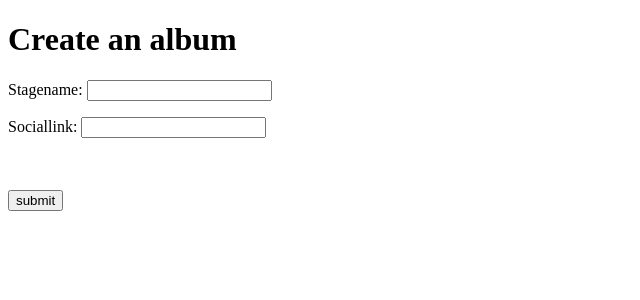
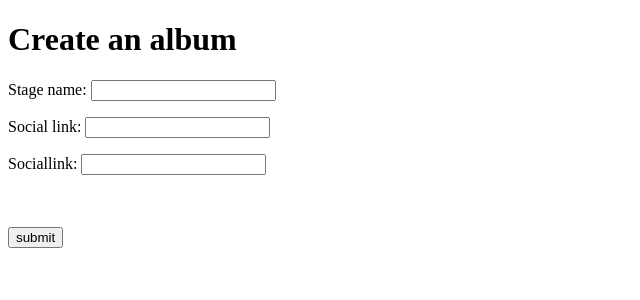
Before and after one commit to ibrahimRamadan2/django-training, a Django app: page /artist/create in a window 1280 px wide. Shown: the top 300 px of the page, without its empty margins (0-640 px from the left). Run offline with Django 4.2, Linux system fonts and the light colour scheme.

Commit message:
task4 and code review changes

```diff
--- a/albums/templates/albums/index.html
+++ b/albums/templates/albums/index.html
@@ -18,14 +18,14 @@
                 <div>name : {{album.name}} </div><br>
                 <div>Created At : {{album.created}} </div><br>
                 <div>cost : {{album.cost}} </div><br>
-                <div>Artist : {{album.artist.stageName}} </div><br>
+                <div>Artist : {{album.artist.stage_name}} </div><br>
                 <div>Release at : {{album.release_at}} </div><br>
                 <div>IsAccepted : {{album.isAccepted}} </div><br>
                 <br><br>
         {% endfor %}
     {%else%}
         <h3>you have to login to access this Page , you can login
-        <a href="/login">here</a></h3>
+        <a href="/login-user">here</a></h3>
    {% endif %}
 </body>
 </html>
--- a/albums/views.py
+++ b/albums/views.py
@@ -1,5 +1,5 @@
 from django.shortcuts import render
-
+from django.http import HttpResponseRedirect
 from .forms import albumForm
 from .models import Album
 from django.views import  View
--- a/artists/admin.py
+++ b/artists/admin.py
@@ -7,7 +7,7 @@ class AlbumInline(admin.StackedInline):
     model = Album
 
 class ArtistAdmin(admin.ModelAdmin):
-    list_display = ("stageName", "accepted_albums",)
+    list_display = ("stage_name", "accepted_albums",)
 
     def accepted_albums(self, obj):
         lst = obj.album_set.all()
--- a/artists/forms.py
+++ b/artists/forms.py
@@ -3,14 +3,14 @@ from .models import Artist
 
 
 class ArtistForm(forms.ModelForm):
-    stageName = forms.CharField(required=False , max_length=100)
+    stage_name = forms.CharField(required=False , max_length=100)
     SocialLink = forms.EmailField(required=False , max_length=254)
     class Meta:
         model = Artist
         fields='__all__'
 
-    def clean_stageName(self ,*args, **kwargs):
-        name = self.cleaned_data['stageName']
+    def clean_stage_name(self ,*args, **kwargs):
+        name = self.cleaned_data['stage_name']
 
         if(len(name.strip()) == 0):
             return forms.ValidationError("Name should not be empty")
--- a/artists/models.py
+++ b/artists/models.py
@@ -7,13 +7,13 @@ import datetime
 
 class ArtistQuerySet(models.QuerySet):
 
-    def order_by(self , filterName="stageName") :
-        if(filterName == "approved_albums"):
+    def order_by(self , filter_name="stage_name") :
+        if(filter_name == "approved_albums"):
             # sort artists with thier album_cnt in  dec order
             f = models.Q(album__isAccepted =True)
             return Artist.objects.all().annotate(cnt = models.Count('album',f)).order_by('-cnt')
         else :
-            return super().order_by(filterName)
+            return super().order_by(filter_name)
 
 class ArtistManger(models.Manager):
     def get_queryset(self) :
@@ -21,10 +21,10 @@ class ArtistManger(models.Manager):
 
 
 class Artist(models.Model):
-    stageName = models.CharField( max_length=60 , unique=True)
-    SocialLink = models.EmailField(max_length=254 , blank=True)
+    stage_name = models.CharField( max_length=60 , unique=True)
+    Social_link = models.EmailField(max_length=254 , blank=True)
     objects = ArtistManger()
     def __str__(self) -> str:
-        return f"{self.stageName}"
+        return f"{self.stage_name}"
     class Meta :
-        ordering = ('stageName',)
+        ordering = ('stage_name',)
--- a/artists/templates/artists/index.html
+++ b/artists/templates/artists/index.html
@@ -7,10 +7,10 @@
     <title>Document</title>
 </head>
 <body>
-    <h1>{{user}}</h1>
+
     {% if user.is_authenticated%}
         {% for artist in artists %}
-        <h2> Name : {{artist.stageName}}</h2>
+        <h2> Name : {{artist.stage_name}}</h2>
         <div>&nbsp;&nbsp; ID : {{artist.id}}</div>
         <h3>&nbsp;&nbsp;&nbsp;Albums :</h3>
         {% for album in artist.album_set.all %}
--- a/artists/views.py
+++ b/artists/views.py
@@ -21,7 +21,7 @@ class createView(View):
     def post(self, request):
         form = ArtistForm(request.POST)
         if(form.is_valid()):
-            name = request.POST['stageName']
+            name = request.POST['stage_name']
             form.save()
             return HttpResponseRedirect("/artist")
         return render(request , "/create.html" , {'form':form})
```
Also changed, not shown: albums/migrations/0010_song_alter_album_release_at.py (added), artists/migrations/0003_alter_artist_options_and_more.py (added).
